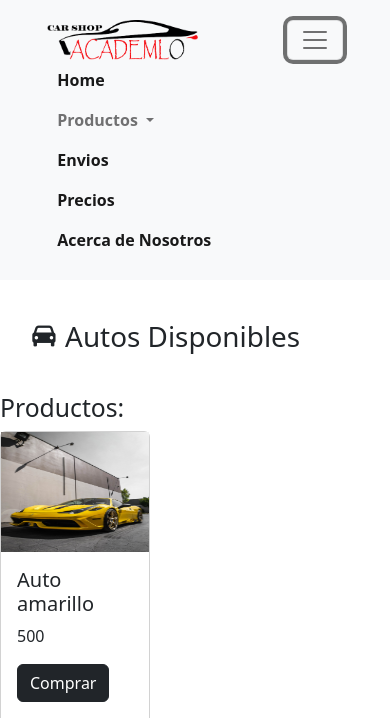
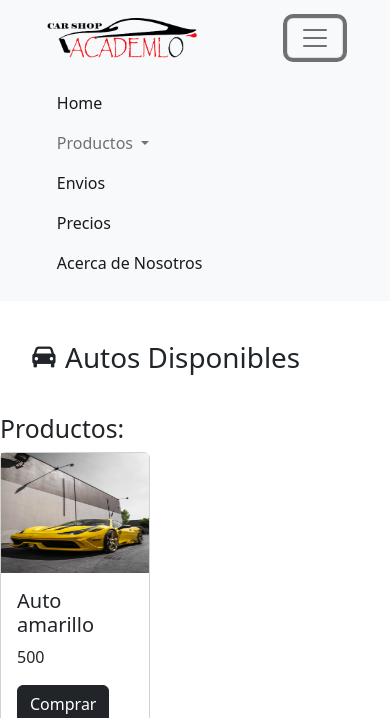
Before and after one commit to Lucasjoelquiroga/e-commerce, a plain HTML site: page index.html in a window 390 px wide. Both pictures are taken after a click on the button "Toggle navigation". Shown: the top 718 px of the page. Drawn offline with nearby package versions, Linux system fonts and the light colour scheme.

Commit message:
NAV-EDIT+detalles-onlystyle--444

```diff
--- a/assets/css/style.css
+++ b/assets/css/style.css
@@ -9,9 +9,7 @@
 
 /******************* NAV ****************************/
 
-.navbar{
-  padding: 0 7%;
-}
+
 
 .container-fluid{
   padding: 20px;
@@ -22,21 +20,21 @@
 }
 
 .navbar-collapse{
+  display: flex;
   justify-content: center;
 }
+
 
 .navbar-nav li {
   margin: 0 10px;
   border-radius: 10px;
 }
 
-.navbar-nav li a {
 
-  font-weight: bold;
-}
 
 .navbar-nav li a:hover {
   font-size: 18px;
+  font-weight: bold;
   transition: all .5s;
 }
 
@@ -101,10 +99,37 @@ h1{
 
 
 /************************** MEDIAS *************************************/
+@media (max-width: 991px) {
+
+  .container-fluid{
+    padding: 10px 12%;
+  }
+
+  .navbar-collapse{
+    margin-top: 25px;
+
+  }
+
+  .navbar-collapse{
+    display: inline-block;
+
+  }
+
+
+
+
+}
+
 @media (min-width: 768px) {
   .contenedor__principal {
     grid-template-columns: 2fr 1fr;
 
   }
 
+
+
+
+
+
+
 }
```
Also changed, not shown: index.html (+1 -0 lines), assets/img/LOGO-ACADEMLO-2.png (added).
